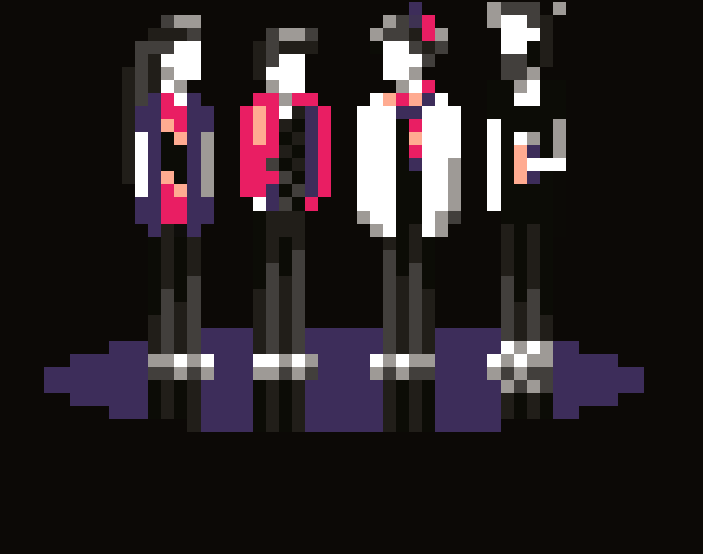
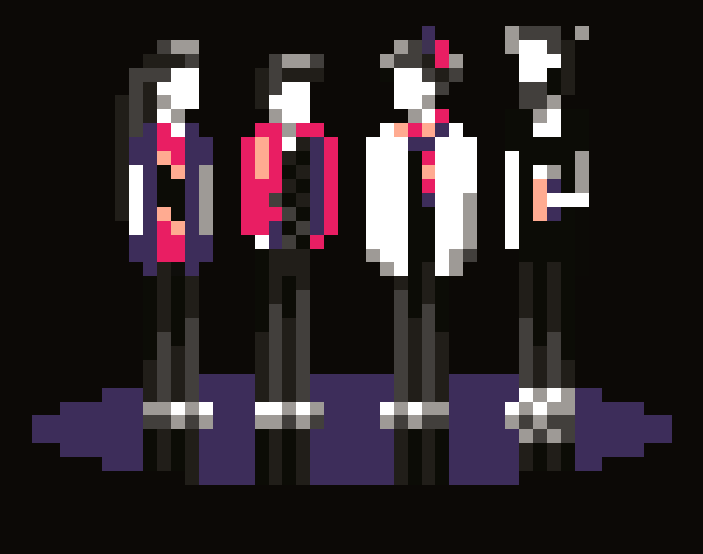
Before and after one commit to zajnalmusic/zajnalmusic.github.io, a plain HTML site: page index.html in a window 1280 px wide. Shown: the part 387-941 px from the top of the page, without its empty margins (296-999 px from the left). Before the commit the page ends 887 px from the top, so only its background shows below. Drawn offline with Linux system fonts and the light colour scheme.

Commit message:
Add files via upload

```diff
--- a/index.html
+++ b/index.html
@@ -5,7 +5,7 @@
 <meta charset="UTF-8">
 <meta name="viewport" content="width=device-width, initial-scale=1.0">
 <title>Zajnal</title>
-<link href="https://fonts.googleapis.com/css?family=Roboto:300&amp;subset=latin-ext" rel="stylesheet">
+<link href="https://fonts.googleapis.com/css?family=Roboto:400,900&amp;subset=latin-ext" rel="stylesheet">
 
 <style>
 
@@ -14,44 +14,41 @@ html {
 }
 
 body {
-	position: relative;
 	text-align: center;
 	color: white;
 	background-color: #0C0906;
-	font-family: "Roboto 300", sans-serif;
-	margin-left: auto;
-	margin-right: auto;
+	font-family: "Roboto 900", sans-serif;
+	font-size: 1.5vw;
+	width: 100%;
+	height: 100%;
 }
 
 .center {
-	position: relative;
-	max-width: 600px;
+	width: 50%;
+	max-width: 800px;
 	margin-left: auto;
 	margin-right: auto;
 }
 
 #logo {
-	position: relative;
-	margin-top: 24px;
+	margin-top: 24pt;
 	width: 100%;
 }
 
 #band {
-	position: relative;
 	image-rendering: pixelated;
 	width: 100%;
 	margin-bottom: 48pt;
 }
 
 #menu {
-	position: relative;
 	margin-top: 12pt;
 	margin-bottom: 12pt;
 	width: 100%;
 }
 
 h2 {
-	font-weight: 300;
+	font-weight: 700;
 	font-size: 24pt;
 }
 
@@ -81,7 +78,6 @@ a:hover {
 </head>
 
 <body>
-
 <div class="center">
 
 <img id="logo" class="center" src="logotype_white.svg" alt="Zajnal">
@@ -92,14 +88,13 @@ a:hover {
 <a href="https://www.facebook.com/zajnalmusic" target="_blank">FACEBOOK</a>
 <a href="https://www.instagram.com/zajnalmusic/" target="_blank">INSTAGRAM</a>
 <a href="https://soundcloud.com/zajnalmusic" target="_blank">SOUNDCLOUD</a>
-<a href="https://drive.google.com/open?id=1j86YCEiEvs9uO-lXxsO7skr7QW4q_tWy" target="_blank">PRESS</a>
+<a href="https://drive.google.com/open?id=1j86YCEiEvs9uO-lXxsO7skr7QW4q_tWy" target="_blank">PRESS PACK</a>
 </h2>
 </div>
 
 <img id="band" class="center" src="zajnal.png" alt="Band Illustration">
 
 </div>
-
 </body>
 
 </html>
```
